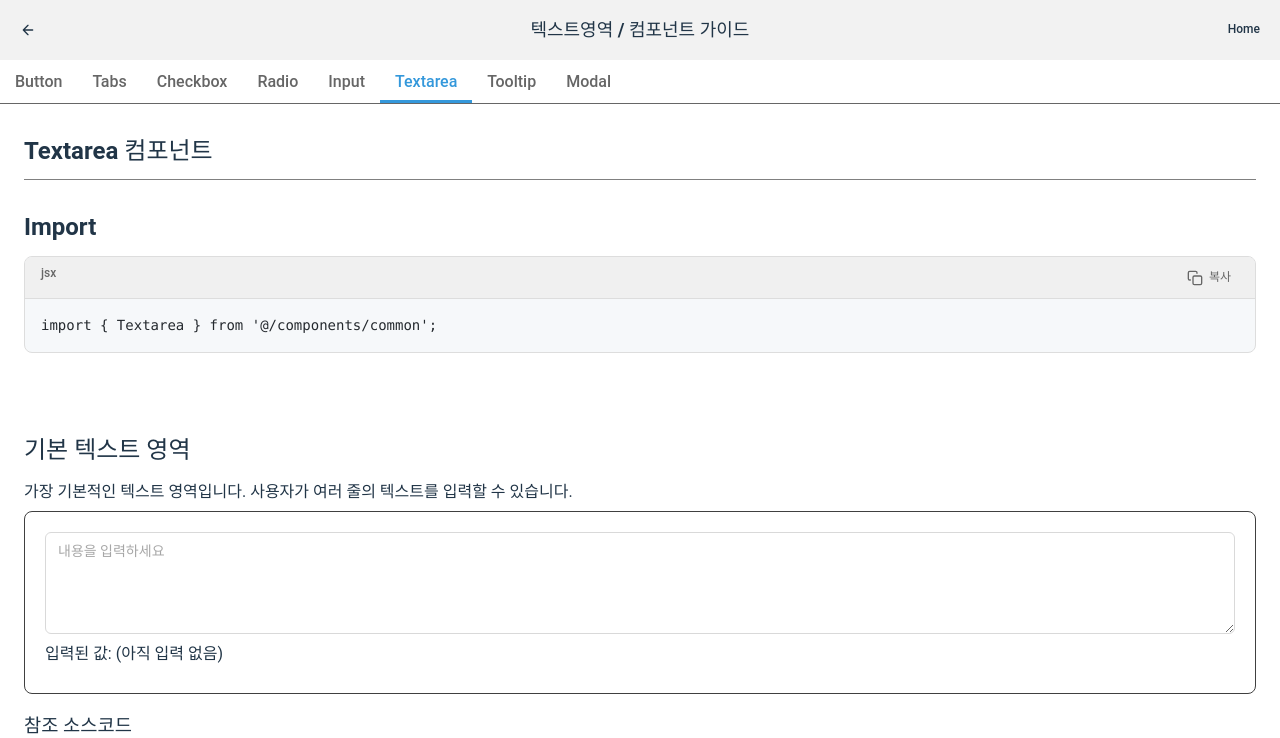
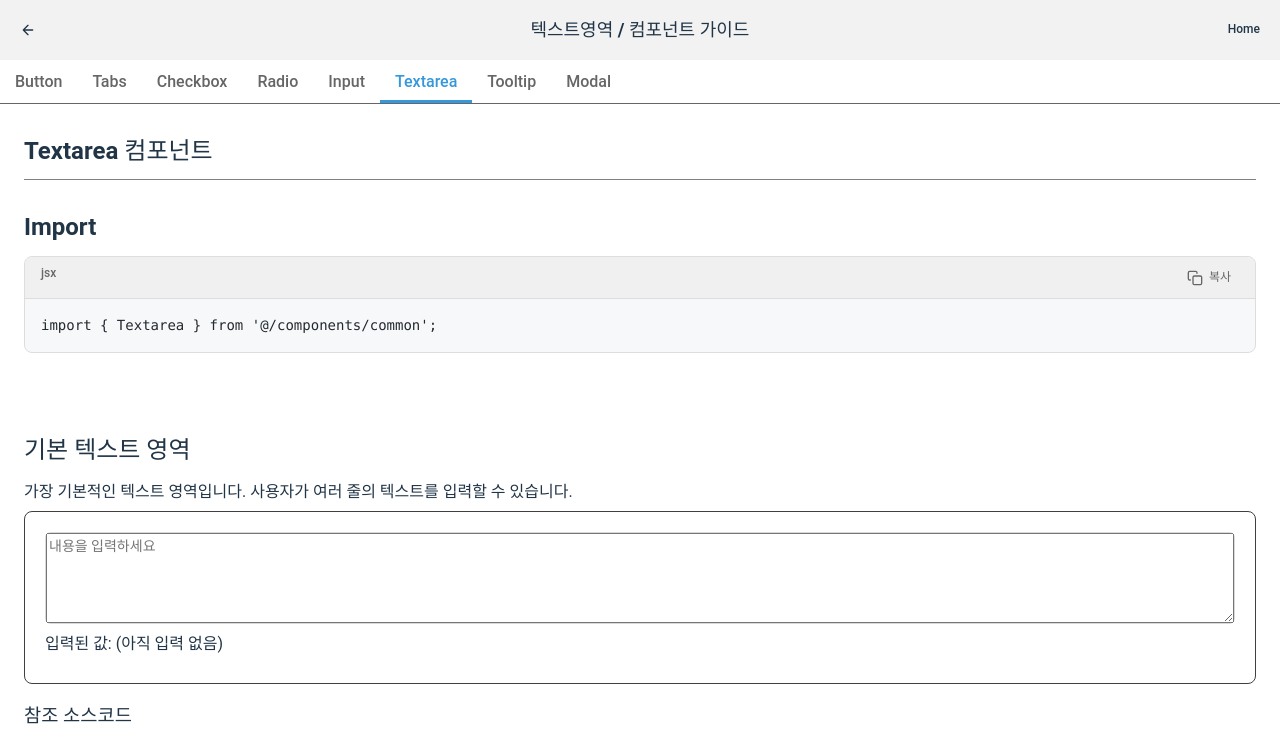
Before and after one commit to anoju/anoju-react, a React (Vite) app: page /guide/textarea in a window 1280 px wide. Shown: the top 738 px of the page. Built offline with nearby package versions, Linux system fonts and the light colour scheme.

Commit message:
textarea 컴포넌트의 resizeTextarea 함수 useState 활용 방식으로 수정

```diff
--- a/src/components/common/Textarea.tsx
+++ b/src/components/common/Textarea.tsx
@@ -139,6 +139,7 @@ const Textarea = forwardRef<HTMLTextAreaElement, TextareaProps>(
           ? String(defaultValue)
           : ''
     );
+    const [textareaHeight, setTextareaHeight] = useState<number | null>(null);
     const textareaRef = useRef<HTMLTextAreaElement | null>(null);
     const isControlled = value !== undefined;
     const compositionRef = useRef(false); // IME 입력 감지용
@@ -149,16 +150,14 @@ const Textarea = forwardRef<HTMLTextAreaElement, TextareaProps>(
     // autoSize가 활성화되어 있을 때는 resize를 'none'으로 강제 설정
     const effectiveResize = autoSize ? 'none' : resize;
 
-    // 텍스트 값이 변경될 때 높이 조정
+    // 텍스트 값이 변경될 때 높이 조정 - useState 활용 방식으로 수정
     const resizeTextarea = useCallback(() => {
       if (!autoSize || !textareaRef.current) return;
 
       const height = calculateNodeHeight(textareaRef.current, minRows, maxRows);
 
-      // 계산된 높이로 설정 (트랜지션 효과를 위해 transition 스타일 추가)
-      const textareaElement = textareaRef.current;
-      textareaElement.style.transition = 'height 0.2s';
-      textareaElement.style.height = `${height}px`;
+      // DOM을 직접 조작하는 대신 상태로 관리
+      setTextareaHeight(height);
     }, [autoSize, minRows, maxRows]);
 
     // 값 변경 핸들러
@@ -272,7 +271,7 @@ const Textarea = forwardRef<HTMLTextAreaElement, TextareaProps>(
       className
     );
 
-    const textareaClassName = cx(styles.inp, {
+    const textareaClassName = cx(styles.native, {
       [styles['auto-size']]: !!autoSize,
     });
 
@@ -280,15 +279,15 @@ const Textarea = forwardRef<HTMLTextAreaElement, TextareaProps>(
     const isExceeded =
       maxLength !== undefined && String(displayValue).length > maxLength;
 
-    // 인라인 스타일 확장 (autoSize가 적용된 경우 트랜지션 효과 추가)
-    const combinedStyle: CSSProperties = {
-      ...style,
-      ...(autoSize ? { transition: 'height 0.2s' } : {}),
-    };
+    // textareaHeight에 따른 인라인 스타일 계산
+    const textareaStyle: CSSProperties = {};
+    if (textareaHeight !== null) {
+      textareaStyle.height = `${textareaHeight}px`;
+    }
 
     return (
       <div>
-        <div className={wrapperClassName} style={combinedStyle}>
+        <div className={wrapperClassName} style={style}>
           <textarea
             ref={(node) => {
               // 내부 ref와 외부 ref 모두 설정
@@ -300,6 +299,7 @@ const Textarea = forwardRef<HTMLTextAreaElement, TextareaProps>(
               }
             }}
             className={textareaClassName}
+            style={textareaStyle}
             value={displayValue}
             disabled={disabled}
             readOnly={readOnly}
@@ -309,11 +309,7 @@ const Textarea = forwardRef<HTMLTextAreaElement, TextareaProps>(
             onBlur={handleBlur}
             onCompositionStart={handleCompositionStart}
             onCompositionEnd={handleCompositionEnd}
-            rows={1} // 초기 rows를 1로 설정하여 1줄 높이에서 시작
-            style={{
-              resize: effectiveResize,
-              transition: autoSize ? 'height 0.2s' : undefined,
-            }}
+            rows={1}
             {...restProps}
           />
         </div>
```
